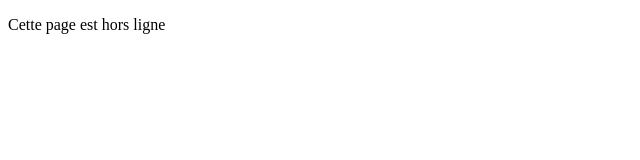
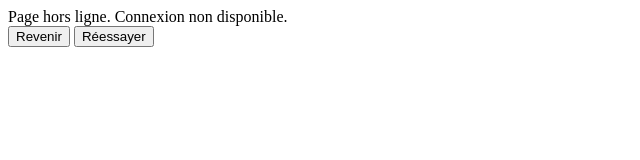
Before and after one commit to GhersiA/pwa-bootstrap-main, a plain HTML site: page page-hors-ligne.html in a window 1280 px wide. Shown: the whole page, without its empty margins (0-640 px from the left). Drawn offline with Linux system fonts and the light colour scheme.

Commit message:
Hors ligne

```diff
--- a/page-hors-ligne.html
+++ b/page-hors-ligne.html
@@ -8,6 +8,14 @@
   <title>Document</title>
 </head>
 <body>
-  <p>Cette page est hors ligne </p>
+  <div class="alert alert-danger" role="alert">
+    Page hors ligne. Connexion non disponible.   </div>
+
+    <div class="d-grid gap-2 col-sm-3 mx-auto">
+      <button onclick="notif()" class="btn btn-danger">Revenir</button>
+      <button onClick="window.location.reload();" class="btn btn-light">Réessayer</button>
+
+</div>
+
 </body>
 </html>
```
